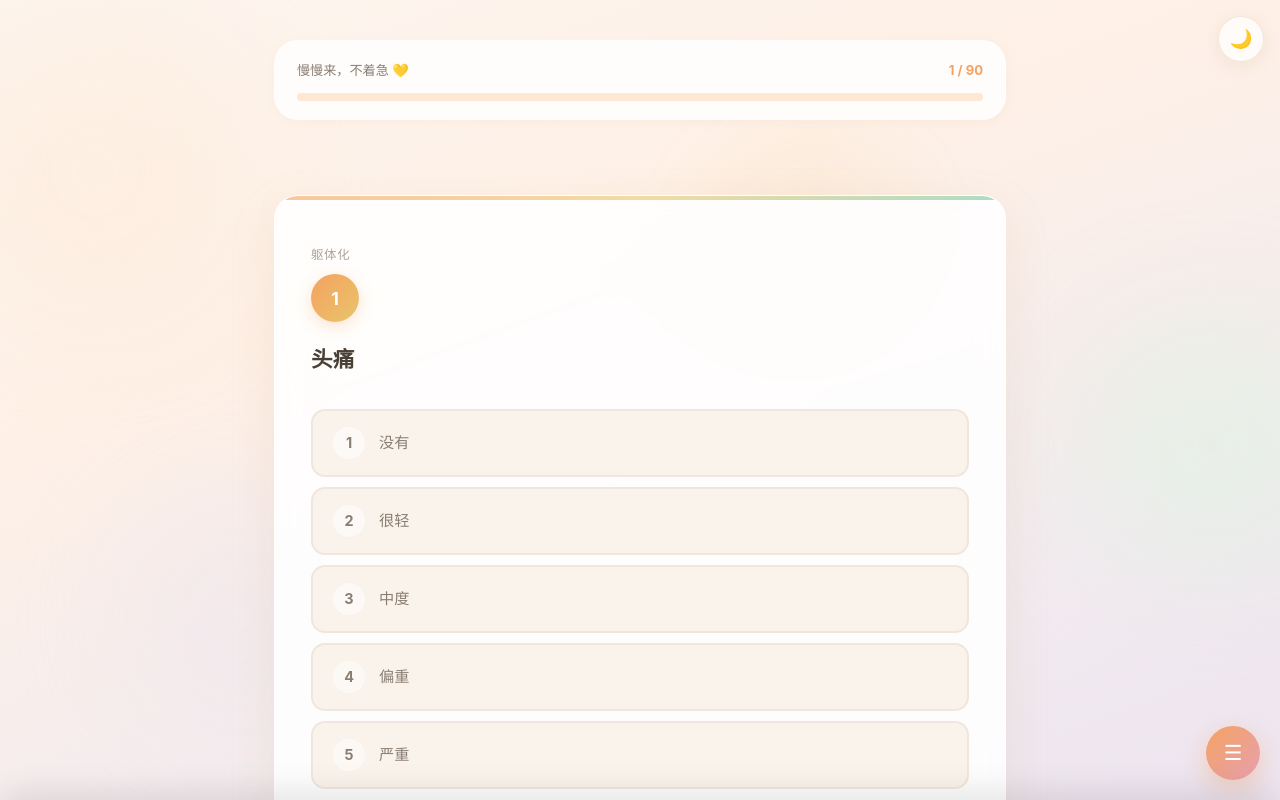
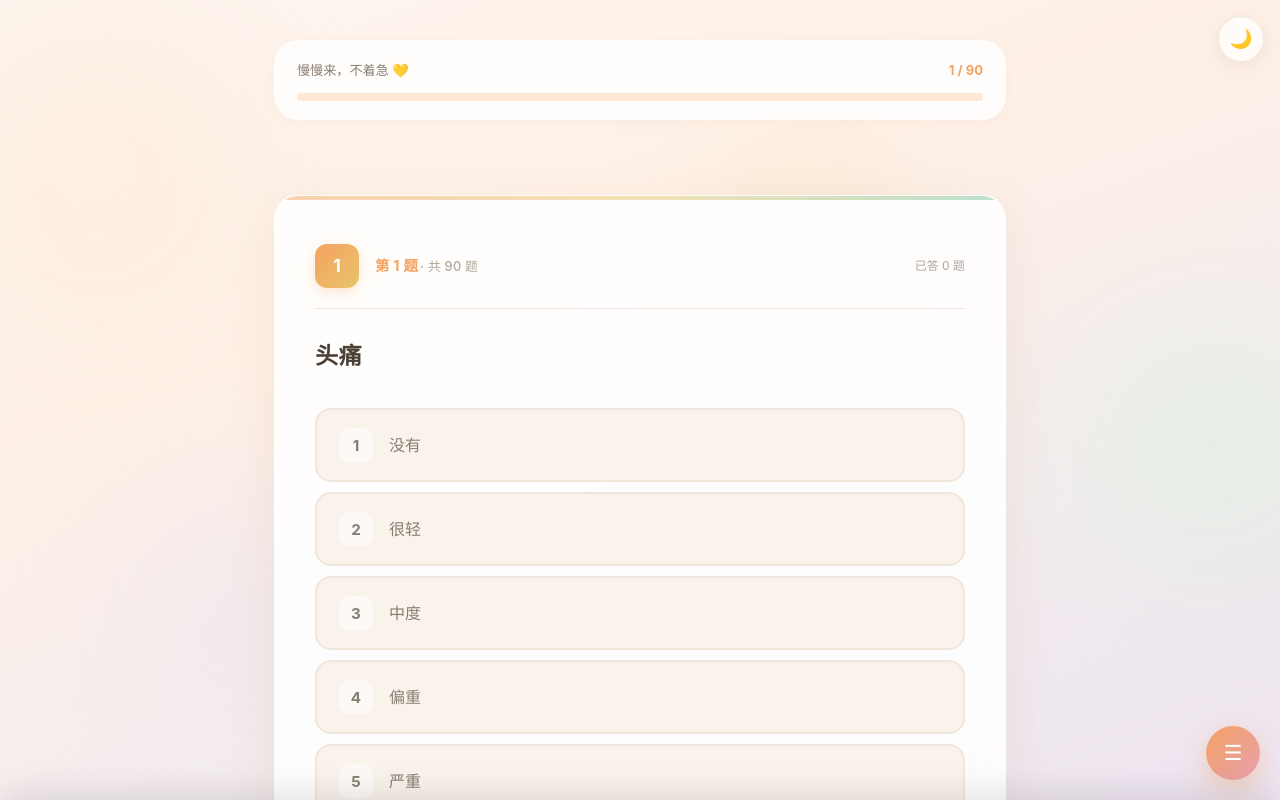
Before and after one commit to hrvzsyb4h5-cmd/scl90-mental-health-test, a plain HTML site: page index.html in a window 1280 px wide. Both pictures are taken after a click on the button "准备好了，开始 →". Shown: the top 800 px of the page. Drawn offline with nearby package versions, Linux system fonts and the light colour scheme.

Commit message:
refactor: ??????,??????????

```diff
--- a/index.html
+++ b/index.html
@@ -297,7 +297,7 @@
     backdrop-filter:blur(14px);
     border-radius:var(--radius);
     box-shadow:var(--shadow-lg);
-    padding:48px 36px 40px;
+    padding:48px 40px 42px;
     border:1px solid rgba(255,255,255,.6);
     position:relative;overflow:hidden;
     transform:translateX(0);
@@ -309,43 +309,59 @@
   .question-card-single::before{
     content:"";position:absolute;top:0;left:0;right:0;height:4px;
     background:linear-gradient(90deg,var(--coral),var(--honey),var(--mint-deep));
-    opacity:.6;
+    opacity:.5;
   }
   /* 切题动画状态 */
   .question-card-single.slide-out-left{transform:translateX(-30px);opacity:0}
   .question-card-single.slide-out-right{transform:translateX(30px);opacity:0}
   .question-card-single.slide-in-left{transform:translateX(-30px);opacity:0}
   .question-card-single.slide-in-right{transform:translateX(30px);opacity:0}
+
+  .q-header{
+    display:flex;align-items:center;gap:16px;
+    margin-bottom:28px;
+    padding-bottom:20px;
+    border-bottom:1px solid var(--border);
+  }
   .q-number-big{
     display:inline-flex;align-items:center;justify-content:center;
-    width:48px;height:48px;border-radius:50%;
+    width:44px;height:44px;border-radius:12px;
     background:linear-gradient(135deg,var(--coral),var(--honey));
     color:#fff;font-size:1.1rem;font-weight:700;
-    margin-bottom:20px;
-    box-shadow:0 4px 16px rgba(244,162,97,.3);
-  }
-  .q-category{
-    font-size:.78rem;color:var(--text-light);
-    margin-bottom:8px;letter-spacing:.05em;
-    text-transform:uppercase;font-weight:500;
+    box-shadow:0 4px 14px rgba(244,162,97,.28);
+    flex-shrink:0;
+  }
+  .q-meta{flex:1;min-width:0}
+  .q-progress-text{
+    font-size:.8rem;color:var(--text-light);
+    font-weight:500;letter-spacing:.02em;
+  }
+  .q-progress-text strong{
+    color:var(--coral);font-size:.9rem;
+    font-weight:700;margin-right:2px;
+  }
+  .q-total-hint{
+    font-size:.75rem;color:var(--text-light);
+    white-space:nowrap;
   }
   .question-text-big{
-    font-size:1.35rem;font-weight:600;color:var(--text);
-    line-height:1.6;margin-bottom:32px;
+    font-size:1.45rem;font-weight:600;color:var(--text);
+    line-height:1.7;margin-bottom:32px;
     letter-spacing:.01em;
   }
   @media(max-width:640px){
-    .question-text-big{font-size:1.15rem}
-    .question-card-single{padding:36px 24px 30px}
+    .question-text-big{font-size:1.2rem;line-height:1.65}
+    .question-card-single{padding:36px 26px 32px}
+    .q-header{margin-bottom:22px;padding-bottom:16px}
   }
 
   .options-big{display:flex;flex-direction:column;gap:10px}
   .option-big{
-    display:flex;align-items:center;gap:14px;
-    padding:16px 20px;border:2px solid var(--border);
-    border-radius:14px;background:var(--warm-bg);
+    display:flex;align-items:center;gap:16px;
+    padding:18px 22px;border:2px solid var(--border);
+    border-radius:16px;background:var(--warm-bg);
     cursor:pointer;transition:var(--transition);
-    font-size:.95rem;font-weight:500;color:var(--text-soft);
+    font-size:1rem;font-weight:500;color:var(--text-soft);
     user-select:none;
   }
   [data-theme="dark"] .option-big{background:var(--warm-bg)}
@@ -356,10 +372,10 @@
     box-shadow:0 6px 20px rgba(244,162,97,.35);
   }
   .option-num{
-    width:32px;height:32px;border-radius:50%;
-    background:rgba(255,255,255,.5);
+    width:34px;height:34px;border-radius:10px;
+    background:rgba(255,255,255,.55);
     display:flex;align-items:center;justify-content:center;
-    font-weight:700;font-size:.9rem;flex-shrink:0;
+    font-weight:700;font-size:.95rem;flex-shrink:0;
     color:var(--text-soft);
     transition:var(--transition);
   }
@@ -891,8 +907,13 @@
 
     <div class="single-question-wrap">
       <div class="question-card-single" id="questionCard">
-        <div class="q-category" id="qCategory">躯体化</div>
-        <div class="q-number-big" id="qNumber">1</div>
+        <div class="q-header">
+          <div class="q-number-big" id="qNumber">1</div>
+          <div class="q-meta">
+            <div class="q-progress-text"><strong id="qProgressNum">第 1 题</strong>· 共 90 题</div>
+          </div>
+          <div class="q-total-hint" id="qAnsweredHint">已答 0 题</div>
+        </div>
         <div class="question-text-big" id="qText">头痛</div>
         <div class="options-big" id="optionsBig"></div>
       </div>
@@ -1425,7 +1446,7 @@ function renderQuestion(animate){
   const q = questions[currentQ - 1];
   document.getElementById("qNumber").textContent = currentQ;
   document.getElementById("qText").textContent = q.t;
-  document.getElementById("qCategory").textContent = q.cat;
+  document.getElementById("qProgressNum").textContent = `第 ${currentQ} 题`;
   buildOptions();
   updateProgressAndNav();
   updatePrevNextBtn();
@@ -1451,6 +1472,8 @@ function updateProgressAndNav(){
   const answeredCount = answers.slice(1).filter(a => a > 0).length;
   document.getElementById("progressText").textContent = `${currentQ} / 90`;
   document.getElementById("progressBar").style.width = (answeredCount / 90 * 100) + "%";
+  const hint = document.getElementById("qAnsweredHint");
+  if(hint) hint.textContent = `已答 ${answeredCount} 题`;
   updateNavGrid();
   showEncouragement(answeredCount);
 }
@@ -1513,7 +1536,7 @@ function slideToQuestion(qNum, direction){
     const q = questions[currentQ - 1];
     document.getElementById("qNumber").textContent = currentQ;
     document.getElementById("qText").textContent = q.t;
-    document.getElementById("qCategory").textContent = q.cat;
+    document.getElementById("qProgressNum").textContent = `第 ${currentQ} 题`;
     buildOptions();
     updateProgressAndNav();
     updatePrevNextBtn();
```
